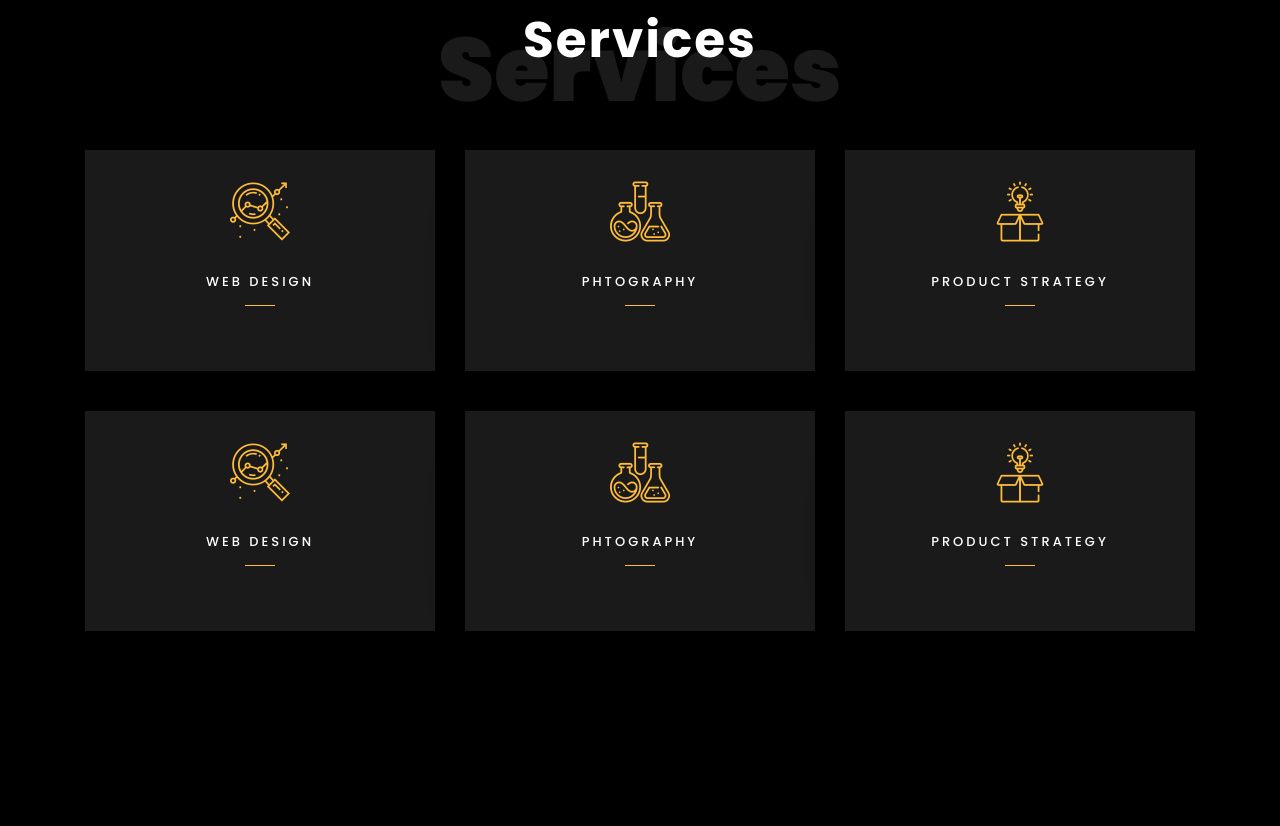
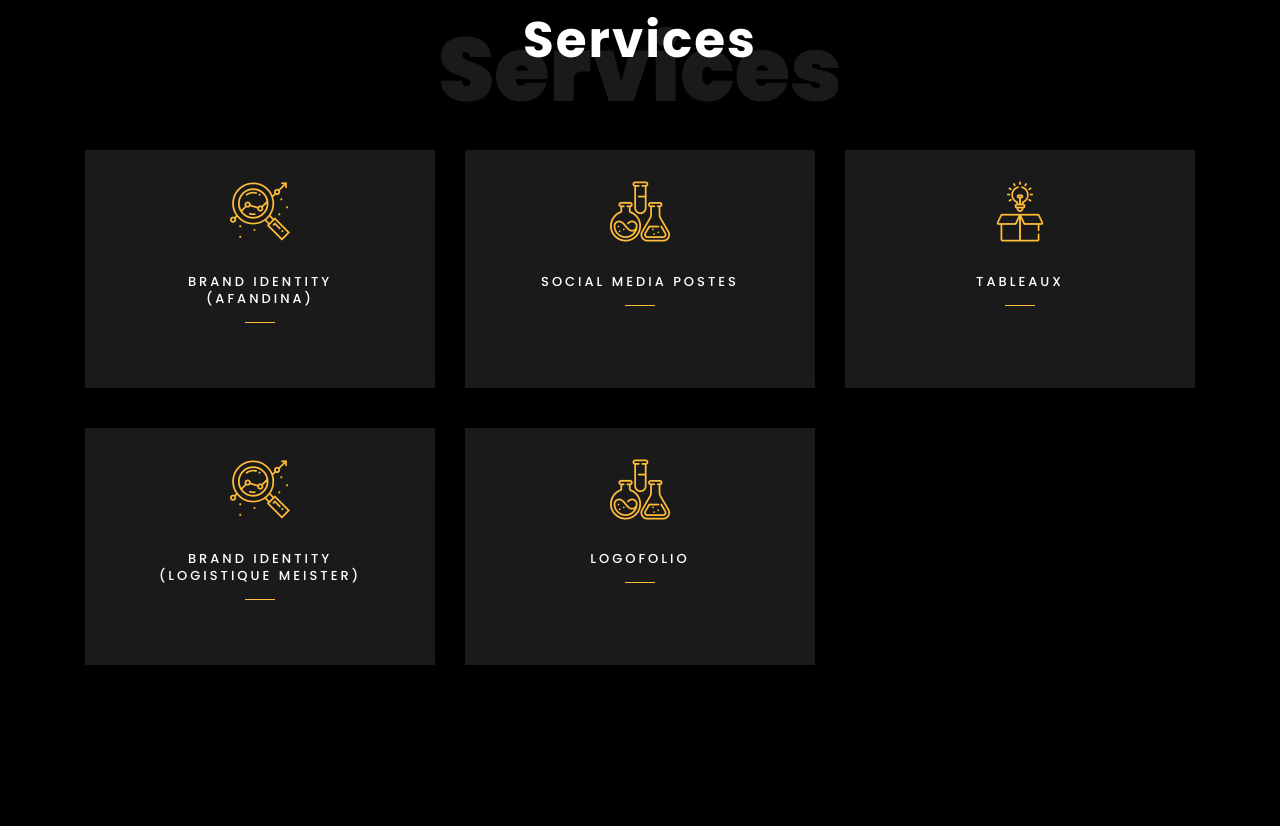
Before and after one commit to ouailkahi/jad, a plain HTML site: page index.html in a window 1280 px wide. Shown: the part 3294-4120 px from the top of the page. Drawn offline with Linux system fonts and the light colour scheme; files whose address does not match are found by name.

Commit message:
new file:   images/SPIPA7OS/AFANDINA COPLET_compressed.pdf 	new file:   images/SPIPA7OS/LOGISTIK MEISTER PROJEKT_compressed.pdf 	new file:   images/SPIPA7OS/LOGOFOLIO.pdf 	new file:   images/SPIPA7OS/Social Media Postes (1).pdf 	new file:   images/SPIPA7OS/TABLEAUX.pdf 	modified:   index.html

```diff
--- a/index.html
+++ b/index.html
@@ -286,64 +286,55 @@
         </div>
     		<div class="row">
 					<div class="col-md-4 text-center d-flex ftco-animate">
-						<a href="#" class="services-1">
+						<a href="images/SPIPA7OS/AFANDINA COPLET_compressed.pdf" download="AFANDINA COPLET_compressed.pdf"  class="services-1">
 							<span class="icon">
 								<i class="flaticon-analysis"></i>
 							</span>
 							<div class="desc">
-								<h3 class="mb-5">Web Design</h3>
+								<h3 class="mb-5">BRAND IDENTITY <br>(AFANDINA)</h3>
 							</div>
 						</a>
 					</div>
 					<div class="col-md-4 text-center d-flex ftco-animate">
-						<a href="#" class="services-1">
+						<a href="images/SPIPA7OS/Social Media Postes (1).pdf" download="Social Media Postes (1).pdf" class="services-1">
 							<span class="icon">
 								<i class="flaticon-flasks"></i>
 							</span>
 							<div class="desc">
-								<h3 class="mb-5">Phtography</h3>
+								<h3 class="mb-5">Social Media Postes</h3>
 							</div>
 						</a>
 					</div>
 					<div class="col-md-4 text-center d-flex ftco-animate">
-						<a href="#" class="services-1">
+						<a href="images/SPIPA7OS/TABLEAUX.pdf" download="TABLEAUX.pdf" class="services-1">
 							<span class="icon">
 								<i class="flaticon-ideas"></i>
 							</span>
 							<div class="desc">
-								<h3 class="mb-5">Product Strategy</h3>
+								<h3 class="mb-5">TABLEAUX</h3>
 							</div>
 						</a>
 					</div>	<div class="col-md-4 text-center d-flex ftco-animate">
-						<a href="#" class="services-1">
+						<a href="images/SPIPA7OS/LOGISTIK MEISTER PROJEKT_compressed.pdf" download="LOGISTIK MEISTER PROJEKT_compressed.pdf" class="services-1">
 							<span class="icon">
 								<i class="flaticon-analysis"></i>
 							</span>
 							<div class="desc">
-								<h3 class="mb-5">Web Design</h3>
+								<h3 class="mb-5">BRAND IDENTITY <br>(LOGISTIQUE MEISTER)</h3>
 							</div>
 						</a>
 					</div>
 					<div class="col-md-4 text-center d-flex ftco-animate">
-						<a href="#" class="services-1">
+						<a href="images/SPIPA7OS/LOGOFOLIO.pdf" download="LOGOFOLIO.pdf" class="services-1">
 							<span class="icon">
 								<i class="flaticon-flasks"></i>
 							</span>
 							<div class="desc">
-								<h3 class="mb-5">Phtography</h3>
+								<h3 class="mb-5">LOGOFOLIO</h3>
 							</div>
 						</a>
 					</div>
-					<div class="col-md-4 text-center d-flex ftco-animate">
-						<a href="#" class="services-1">
-							<span class="icon">
-								<i class="flaticon-ideas"></i>
-							</span>
-							<div class="desc">
-								<h3 class="mb-5">Product Strategy</h3>
-							</div>
-						</a>
-					</div>
+
 				</div>
     	</div>
     </section>
```
Also changed, not shown: 5 other files.
